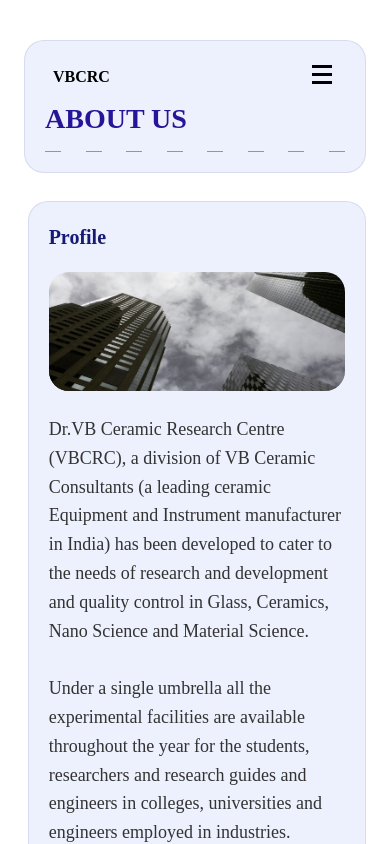
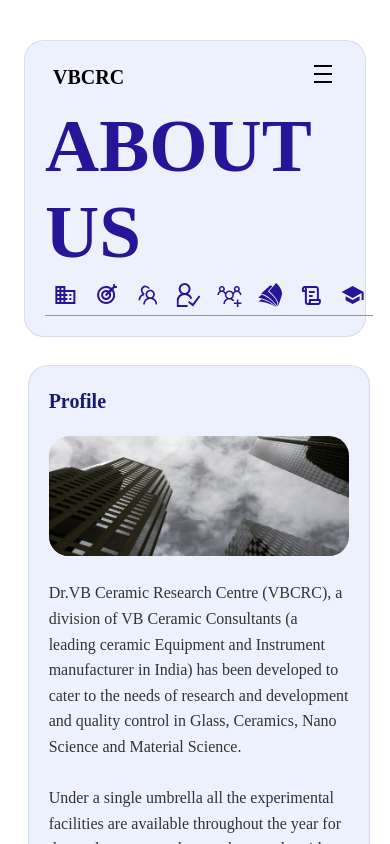
Before and after one commit to Daniel-Charles-J/VB-CERAMICS, an Angular app in the folder client/: page /about in a window 390 px wide. Shown: the top 844 px of the page. Built offline with nearby package versions, Linux system fonts and the light colour scheme.

Commit message:
Responsiveness added for about page.

```diff
--- a/client/src/app/about/about.component.css
+++ b/client/src/app/about/about.component.css
@@ -14,13 +14,13 @@
 
 .sticky-top {
   position: fixed !important;
+  z-index: 0.5 !important;
 }
 
 .navbar {
   padding: 40px 0px;
   width: 25%;
   height: 700px;
-  z-index: 0.5;
   left: 2.5%;
 }
 
@@ -299,7 +299,7 @@
 
 .main_section3_cnt,
 .main_section4_cnt {
-  width: 170px;
+  width: 190px;
 }
 
 .main_section3_cnt img,
@@ -350,7 +350,7 @@
 
 .section5_images {
   display: flex;
-  justify-content: space-between;
+  justify-content: space-around;
   align-items: flex-start;
   align-content: flex-start;
   gap: 20px;
@@ -502,7 +502,7 @@
   /* Hidden by default */
   position: fixed;
   /* Stay in place */
-  z-index: 1;
+  z-index: 2000;
   /* Sit on top */
   width: 100%;
   /* Full width */
@@ -552,66 +552,6 @@
   transition: all .2s ease-in-out;
 }
 
-
-@media (max-width: 575px) {
-
-  .navbar {
-    height: auto;
-    width: 100%;
-    padding-bottom: 0px;
-  }
-
-  .sticky-top {
-    position: sticky !important;
-  }
-
-  .navbar_ul {
-    display: flex !important;
-    justify-content: space-between;
-  }
-
-  .main {
-    width: 100%;
-    padding: 12px;
-    margin-left: 1%;
-  }
-
-  .section5_images {
-    justify-content: center;
-    border-radius: 10px;
-  }
-  .section5_images1,
-  .section5_images2,
-  .section5_images3{
-    width: 100%;
-    align-self: stretch;
-    display: flex;
-    justify-content: center;
-  }
-
-  .section5_images1 .fellowship_img1,
-.section5_images2 .fellowship_img2,
-.section5_images3 .fellowship_img3 {
- width: 75%;
-}
-}
-
-/* @media (max-width: 920px) {
-
- }
- @media (max-width: 920px) {
-
- }
- @media (max-width: 920px) {
-
- }
- @media (max-width: 850px) {
-
- } */
-/* @media (max-width: 850px) {
-
-} */
-
 @media (max-width: 1420px) {
   .navbar_about_text {
     font-size: 50px;
@@ -644,7 +584,9 @@
 }
 
 @media (max-width: 920px) {
-
+  .navbar {
+    height: 650px;
+  }
   .navbar_about_text {
     font-size: 32px !important;
   }
@@ -656,6 +598,16 @@
     width: 20px;
     height: 2.5px;
     margin: 0 0 5.5px 0;
+  }
+
+  .main_section1_cnt,
+  .main_section2_cnt,
+  .main_section5_cnt,
+  .main_section6_cnt,
+  .main_section7_top_cnt,
+  .main_section8_cnt,
+  .research_projects_cnt {
+    font-size: 18px;
   }
 }
 
@@ -669,8 +621,105 @@
     display: none;
   }
   .menu-btn .btn-line {
-    width: 20px;
-    height: 2.5px;
-    margin: 0 0 5.5px 0;
+    width: 18px;
+    height: 1.5px;
+    margin: 0px 0px 6.5px 0;
+  }
+
+  .main_section1_cnt,
+  .main_section2_cnt,
+  .main_section5_cnt,
+  .main_section6_cnt,
+  .main_section7_top_cnt,
+  .main_section8_cnt,
+  .research_projects_cnt {
+    font-size: 18px;
   }
 }
+
+@media (max-width: 760px) {
+  .row {
+    flex-direction: column !important;
+  }
+  .col-sm-3{
+    width: 100%;
+  }
+  .navbar {
+    height: auto;
+    width: 100%;
+    padding-bottom: 0px;
+  }
+
+  .sticky-top {
+    position: sticky !important;
+  }
+
+  .navbar_top_text {
+    font-size: 20px !important;
+  }
+  .navbar_about_text {
+    font-size: 90px !important;
+  }
+  .navbar_ul {
+    display: flex !important;
+    justify-content: space-between;
+  }
+
+  .navbar_li a svg{
+    display: block;
+  }
+
+  .d-sm-inline {
+    display: none !important;
+  }
+
+  .menu .menu_navbar-nav {
+
+    gap: 7%;
+  }
+  .main {
+    width: 100%;
+    padding: 12px;
+    margin-left: 1%;
+  }
+
+  .section5_images {
+    justify-content: center;
+    border-radius: 10px;
+  }
+  .section5_images1,
+  .section5_images2,
+  .section5_images3{
+    width: 100%;
+    align-self: stretch;
+    display: flex;
+    justify-content: center;
+  }
+
+  .section5_images1 .fellowship_img1,
+.section5_images2 .fellowship_img2,
+.section5_images3 .fellowship_img3 {
+ width: 75%;
+}
+
+.main_section1_cnt,
+  .main_section2_cnt,
+  .main_section5_cnt,
+  .main_section6_cnt,
+  .main_section7_top_cnt,
+  .main_section8_cnt,
+  .research_projects_cnt {
+    font-size: 16px;
+  }
+}
+
+@media (max-width: 576px) {
+  .navbar_about_text {
+    font-size: 75px !important;
+  }
+
+  .menu .menu_navbar-nav {
+    width: 70%;
+    gap: 5%;
+  }
+}
--- a/client/src/app/about/about.component.html
+++ b/client/src/app/about/about.component.html
@@ -929,7 +929,7 @@
           <div class="section5_images">
             <div class="section5_images1" id="section5_images1">
               <img src="../../assets/Fellowship_Gallery_1.jpg" id="fellowship_img" class="fellowship_img1"
-                (click)="zoom()" />
+                (click)="open('myModal1')" />
               <div id="myModal1" class="modal">
                 <div class="modal-content">
                   <span class="close" (click)="close('myModal1')">&times;</span>
```
